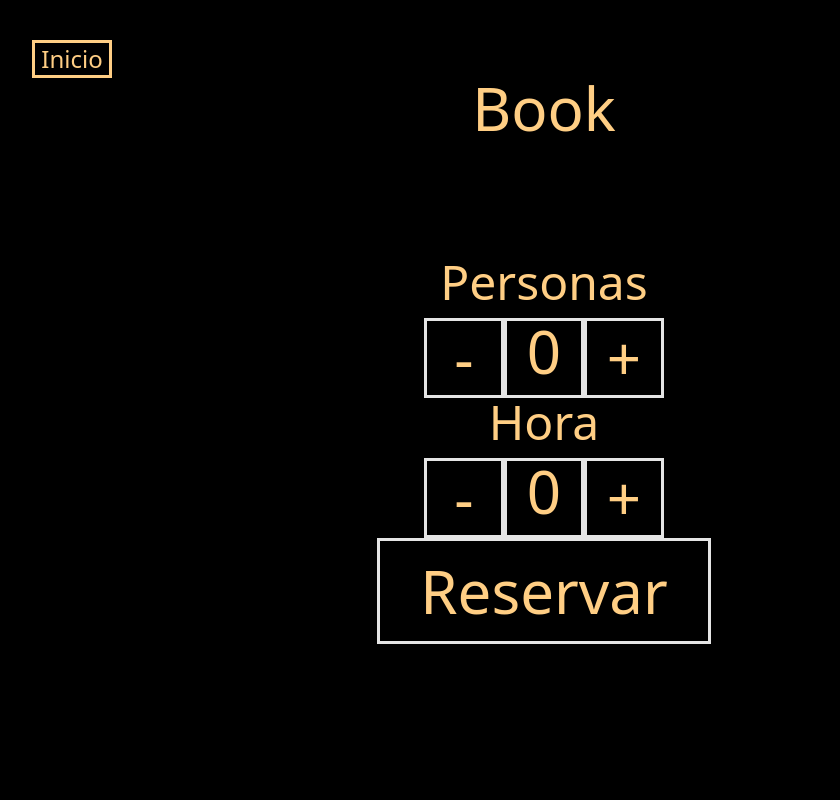
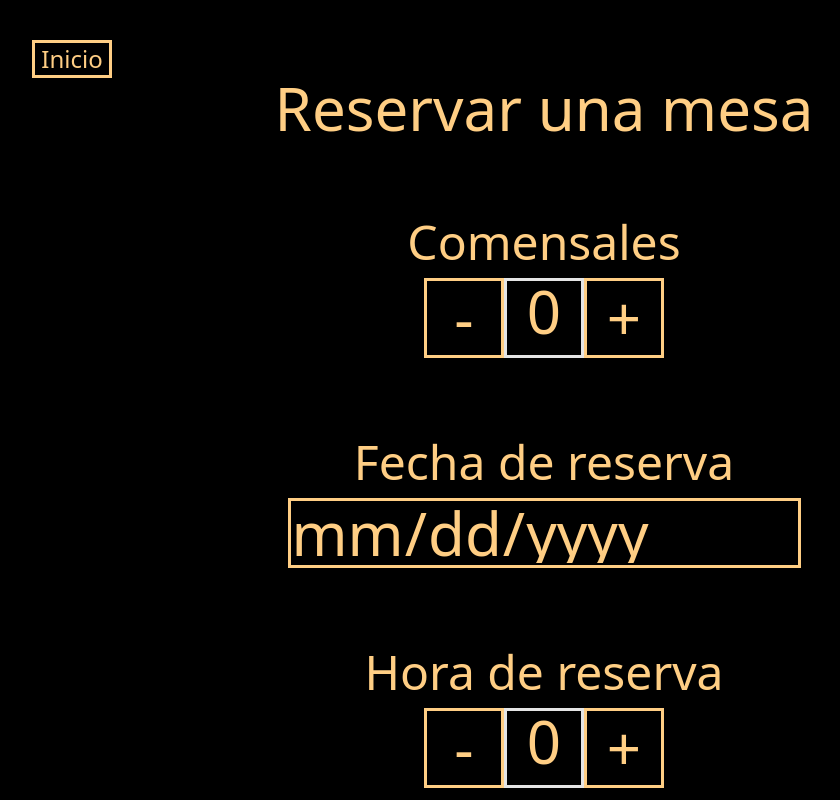
Before and after one commit to Dev-id-A/restaurant-page, a React (Vite) app: page /book in a window 1280 px wide. Shown: the whole page, without its empty margins (96-936 px from the left). Built offline with nearby package versions, Linux system fonts and the light colour scheme.

Commit message:
Book page structured

```diff
--- a/pages/Book.jsx
+++ b/pages/Book.jsx
@@ -1,31 +1,37 @@
 import BookSection from "../src/assets/Book/BookSection"
 import NumberBtn from "../src/assets/Book/NumberBtn"
 import LinkBtn from "../src/assets/FAQ/LinkBtn"
+import book from "../src/assets/Json/BookJson"
 
 function Book({lang}) {
   return (
-    <main className="bg-black h-screen text-6xl flex flex-col items-center text-royal">
+    <main className="bg-black h-screen text-6xl flex flex-col items-center text-royal overflow-hidden">
 
+        <LinkBtn {...{lang}} />
 
-          <LinkBtn {...{lang}} />
+        <h1>{book.bookTitle[lang]}</h1>
 
+      <div className="flex flex-col gap-20 py-20">
 
-        <h1>Book</h1>
-
-
-        <div className="flex flex-col justify-center items-center gap-3 mt-30">
-          <h2 className="text-5xl text-center">Personas</h2>
+        <div className="flex flex-col justify-center items-center gap-3">
+          <h2 className="text-5xl text-center">{book.guest[lang]}</h2>
           <BookSection></BookSection>
         </div>
 
         <div className="flex flex-col justify-center items-center gap-3">
-          <h2 className="text-5xl text-center">Hora</h2>
+          <h2 className="text-5xl text-center">{book.date[lang]}</h2>
+          <input type="date" className="border-3 border-royal"/>
+        </div>
+
+        <div className="flex flex-col justify-center items-center gap-3">
+          <h2 className="text-5xl text-center">{book.time[lang]}</h2>
           <BookSection></BookSection>
         </div>
 
 
-        <NumberBtn size={"px-10 py-5"} children={"Reservar"}/>
+        <NumberBtn size={"px-10 py-5"} children={`${book.bookBnt[lang]}`}/>
 
+      </div>
 
     </main>
 
--- a/pages/Home.jsx
+++ b/pages/Home.jsx
@@ -11,7 +11,6 @@ import Ubication from "../src/assets/Home/Ubication"
 function Home({lang, toggleFade}) {
   return (
 <main className="bg-gradient-to-r from-[rgba(24,14,0,1)] to-[rgba(4,4,4,1)] text-royal">
-
 
       <div className="flex flex-col items-center justify-center">
         <MainPage {...{toggleFade}} />
--- a/pages/Menu.jsx
+++ b/pages/Menu.jsx
@@ -12,10 +12,6 @@ function Menu({lang}) {
           <h1 className="text-6xl">{menuJson.presentation[lang]}</h1>
       </div>
 
-
-
-
-
       <div className="py-10 h-[90vh]">
         <MenuSection {...{lang}}/>
       </div>
--- a/src/assets/Book/NumberBtn.jsx
+++ b/src/assets/Book/NumberBtn.jsx
@@ -1,6 +1,6 @@
 function NumberBtn({children, size}) {
   return (
-    <button className={`flex justify-center items-center border-3 ${size}`}><p>{children}</p></button>
+    <button className={`flex justify-center items-center border-3 border-royal ${size}`}><p>{children}</p></button>
   )
 }
 
--- a/src/assets/Json/BookJson.jsx
+++ b/src/assets/Json/BookJson.jsx
@@ -1,4 +1,24 @@
 const book ={
+    bookTitle:{
+        es: "Reservar una mesa",
+        en: "Book a table"
+    },
+    bookBnt:{
+        es: "Reservar",
+        en: "Book"
+    },
+    guest:{
+        es: "Comensales",
+        en: "Guests"
+    },
+    date:{
+        es: "Fecha de reserva",
+        en: "Reservation Date"
+    },
+    time:{
+        es: "Hora de reserva",
+        en: "Preferred time"
+    }
 
 };
 
```
